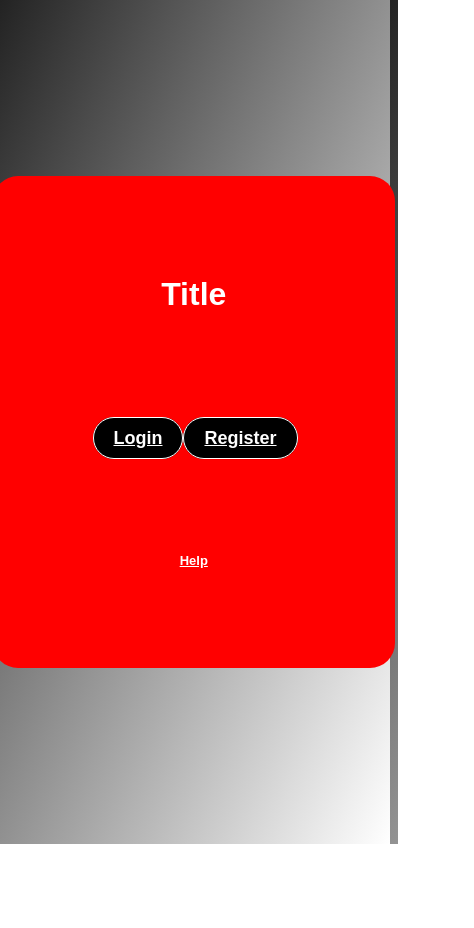
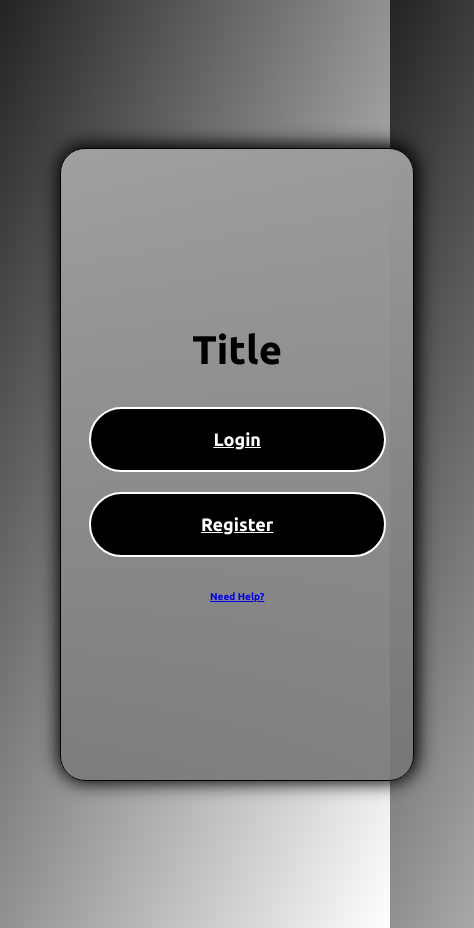
Before and after one commit to In2siders/frontend-monorepo, a React (Vite) app in the folder apps/web/: page / in a window 390 px wide. Shown: the whole page, 474 px wide, since content can reach past the window. Before the commit the page ends 844 px from the top, so only its background shows below. Built offline with nearby package versions, Linux system fonts and the light colour scheme.

Commit message:
Refactor registration page layout and styles; update button styles and package manager version

```diff
--- a/apps/web/src/pages/auth/register.jsx
+++ b/apps/web/src/pages/auth/register.jsx
@@ -2,18 +2,18 @@ import { useEffect, useState } from 'react'
 import { generateUserKey } from '@repo/connection/utils/userRegistration'
 import { Button } from '@repo/components/button'
 import { Card } from '@repo/components/card'
+import '@repo/common/style.css'
 
 const FirstStep = ({ onNext }) => (
-  <div className='max-w-lg mx-auto border border-white bg-slate-800 p-8 rounded-md text-gray-300'>
-    <h2>Read before continue</h2>
+  <div className="flex items-center justify-center min-h-[60vh]">
+    <div className='max-w-lg w-full mx-auto border border-white bg-slate-800 p-8 rounded-[30px] text-gray-300 flex flex-col items-center justify-center text-center'>
+      <h2>Create your account</h2>
       <div className='mb-4 text-sm space-y-2'>
         <p>This application uses PGP keys for authentication.</p>
-
         <p>
           Both keys, public and private are generated in your browser and the private key is stored in your browser's local storage.
           The public key is sent to the server with your username to create your account.
         </p>
-
         <p className='bg-red-600/60 text-white p-2 rounded border border-black my-6'>
           <strong>Important:</strong> If you clear your browser's local storage or use a different browser or device, you will lose access to your account.
           Make sure to back up your private key if you want to access your account from another device or after clearing your browser data.
@@ -25,7 +25,8 @@ const FirstStep = ({ onNext }) => (
           By clicking "Next", you acknowledge that you understand the implications of using PGP keys for authentication and the importance of safeguarding your private key.
         </p>
       </div>
-    <Button onClick={onNext}>Next</Button>
+      <Button onClick={onNext} className='mt-4'>Next</Button>
+    </div>
   </div>
 )
 
@@ -67,12 +68,12 @@ const SecondStep = ({ onNext, onBack }) => {
   }
 
   return (
-    <Card className='max-w-lg mx-auto bg-white/80 border border-white p-8 rounded-md text-gray-300'>
+    <Card className="accCreationCard">
       <h2>Create your account</h2>
       {loading ? (<p>Loading...</p>) : (
         <form onSubmit={processUserRegistration}>
           <input type="text" value={username} onChange={(e) => setUsername(e.target.value)} />
-          <button type="submit">Register</button>
+          <button type="submit" className="btn btn-small">Register</button>
         </form>
       )}
     </Card>
@@ -89,7 +90,7 @@ function RegisterPage() {
 
   return (
     <div className='max-w-2xl mx-auto p-4'>
-      <div className='flex justify-between mb-4 space-x-12'>
+      <div className='flex mb-4 space-x-12'>
         <Button onClick={() => setStep(Math.max(0, step - 1))} disabled={step === 0} >
           {'<'}
         </Button>
--- a/apps/web/src/pages/home.jsx
+++ b/apps/web/src/pages/home.jsx
@@ -19,8 +19,8 @@ export default function Home() {
               Register
             </Link>
           </Button>
-          <div className="ayuda">
-            Help
+          <div className="help-link">
+            <a href="#">Need Help?</a>
           </div>
         </div>
       </div>
--- a/package.json
+++ b/package.json
@@ -18,7 +18,7 @@
     "node": ">=14.0.0",
     "npm": ">=7.0.0"
   },
-  "packageManager": "pnpm@10.18.0",
+  "packageManager": "pnpm@10.18.1",
   "dependencies": {
     "@types/react": "^19.2.0",
     "react": "^19.2.0",
--- a/packages/common/style.css
+++ b/packages/common/style.css
@@ -1,48 +1,146 @@
+@import url('https://fonts.googleapis.com/css2?family=Ubuntu:ital,wght@0,300;0,400;0,500;0,700;1,300;1,400;1,500;1,700&display=swap');
+
 body {
     background: linear-gradient( to right bottom, #232323,  #fff);
 
-    width: auto;
+    width: 100vw;
     height: 100vh;
+
+    overflow: hidden;
+
+    display: flex;
+    flex-direction: column;
+    justify-content: center;
+    align-items: center;
 
     margin: 0;
     padding: 0;
 
-    display: flex;
-
-    justify-content: center;
-    align-items: center;
-
-    font-family: Arial, Helvetica, sans-serif;
+    font-family: "Ubuntu", Arial, Helvetica, sans-serif;
     font-size: xx-large;
 }
 
 .login-menu {
-    background-color: rgb(255, 0, 0);
+    background: linear-gradient(165deg, rgb(160, 160, 160) 0%, rgba(117, 117, 117, 0.9) 100%);
+    box-shadow: 1px -1px 18px 3px rgba(0,0,0,1);
+    -webkit-box-shadow: 1px -1px 18px 3px rgba(0,0,0,1);
+    -moz-box-shadow: 1px -1px 18px 3px rgba(0,0,0,1);
+    border: 1px solid black;
 
-    width: 50%;
-    height: 50%;
+    width: 50vw;
+    height: fit-content;
+    max-width: 600px;
 
-    padding: 100px;
+    padding: 20%;
+
+    display: flex;
+    align-content: center;
+    justify-content: center;
+    flex-direction: column;
+    align-items: center;
+    text-align: center;
 
     border-radius: 25px;
 
-    align-content: center;
-    text-align: center;
+    transition: all 0.3s ease;
 }
 
 .login-title {
-    color: white;
     font-weight: bold;
-    font-size: xx-large;
+    font-size: 60px;
+    cursor: default;
 
-    margin-bottom: 50%;
+    margin: 0 auto 24px auto;
+    text-align: center;
+    width: 100%;
+
+    display: flex;
+    justify-content: center;
+    align-items: center;
 }
 
-.ayuda {
-    color: white;
+.help-link {
     font-weight: bold;
-    font-size: small;
-    text-decoration: underline;
+    font-size: 12px;
+    text-decoration: none;
+    color: blue;
+    cursor: pointer;
 
-    margin-top: 50%;
+    margin-top: 24px;
 }
+
+.accCreationCard {
+    background: linear-gradient(165deg, rgb(160, 160, 160) 0%, rgba(117, 117, 117, 0.9) 100%);
+    box-shadow: 1px -1px 18px 3px rgba(0,0,0,1);
+    -webkit-box-shadow: 1px -1px 18px 3px rgba(0,0,0,1);
+    -moz-box-shadow: 1px -1px 18px 3px rgba(0,0,0,1);
+    border: 1px solid black;
+
+    width: 50vw;
+    height: fit-content;
+    max-width: 600px;
+
+    padding: 20%;
+
+    display: flex;
+    align-content: center;
+    justify-content: center;
+    flex-direction: column;
+    align-items: center;
+    text-align: center;
+
+    font-family: "Ubuntu";
+
+    border-radius: 25px;
+
+    transition: all 0.3s ease;
+}
+
+.accCreationCard input {
+    background-color: rgba(48, 48, 48, 0.5);
+    border-radius: 35px;
+    margin: 10px 0;
+    padding: 10px;
+    font-size: 16px;
+    border: 1px solid #ccc;
+    border-radius: 5px;
+    width: 80%;
+
+    transition: all 0.1s ease;
+}
+
+.accCreationCard input:focus {
+    outline: none;
+    border-color: #777;
+    box-shadow: 0 0 5px rgba(81, 203, 238, 1);
+    font-weight: bold;
+}
+
+@media screen and (max-width: 768px) {
+    body {
+        padding: 5vh;
+    }
+
+    .login-menu {
+        width: 80vw;
+        height: 70vh;
+        padding: 20px;
+    }
+
+    .login-title {
+        font-size: 40px;
+    }
+
+    .accCreationCard {
+        width: 80vw;
+        padding: 20px;
+    }
+
+    .accCreationCard input {
+        width: 100%;
+    }
+
+    .help-link {
+        font-size: 10px;
+    }
+}
--- a/packages/components/button/module.css
+++ b/packages/components/button/module.css
@@ -1,21 +1,35 @@
 .btn {
+    display: flex;
+    align-items: center;
+    justify-content: center;
+    text-align: center;
+    align-content: center;
+    align-self: center;
     background-color: #000;
 
     color: white;
-    font-weight: bold;
+    font-weight: bolder;
     font-size: large;
 
-    padding: 10px 20px;
-    margin-bottom: 10px;
+    padding: 20px 20px;
+    margin: 10px;
 
-    width: 100%;
-    height: auto;
+    width: 30vh;
 
-    border: 1px solid #FFF;
+    border: 2px solid #FFF;
     border-radius: 35px;
     cursor: pointer;
-}
+
+    transition: all 0.3s ease;
+    }
+
+    .btn-small {
+        padding: 10px 10px;
+        margin: 5px;
+        width: 10vh;
+    }
 
 .btn:hover {
     background-color: #444;
+    border: 2px solid #AAA;
 }
```
Lines whose indentation alone changed are shown as unchanged.
